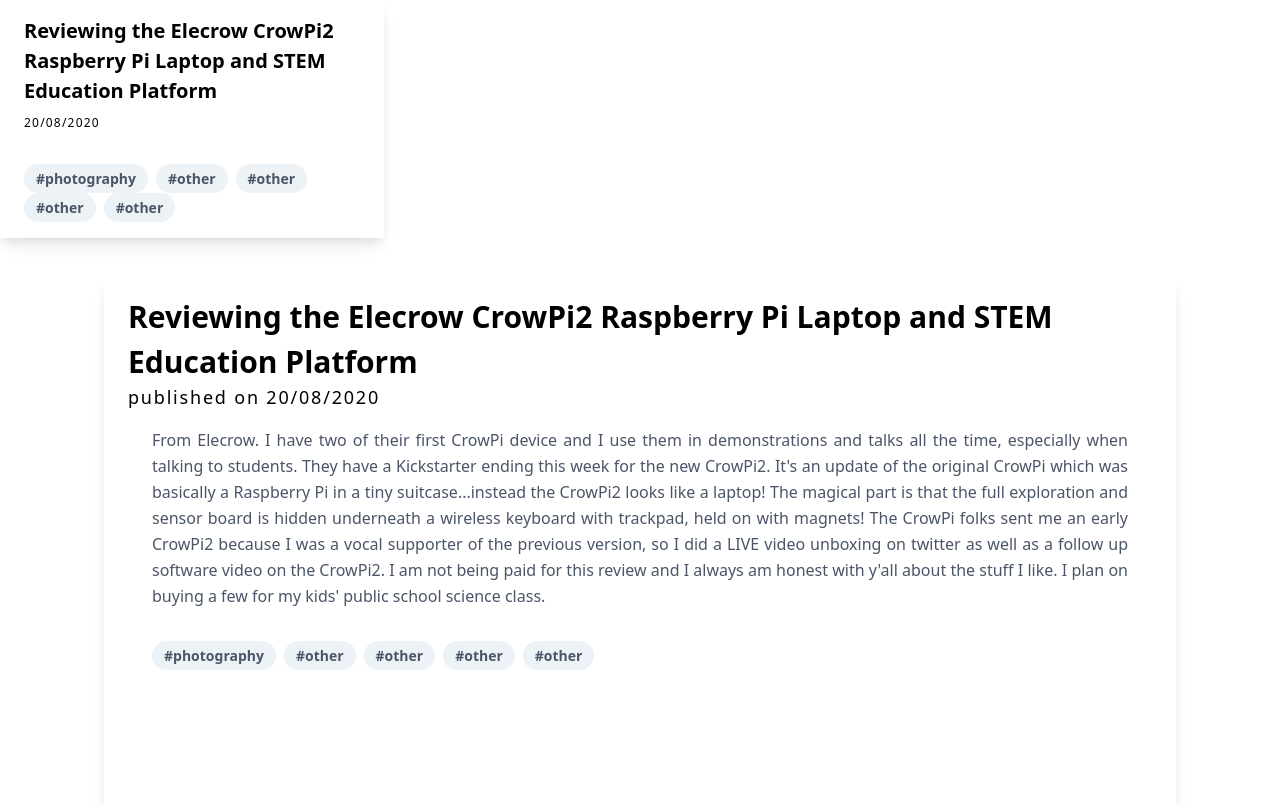
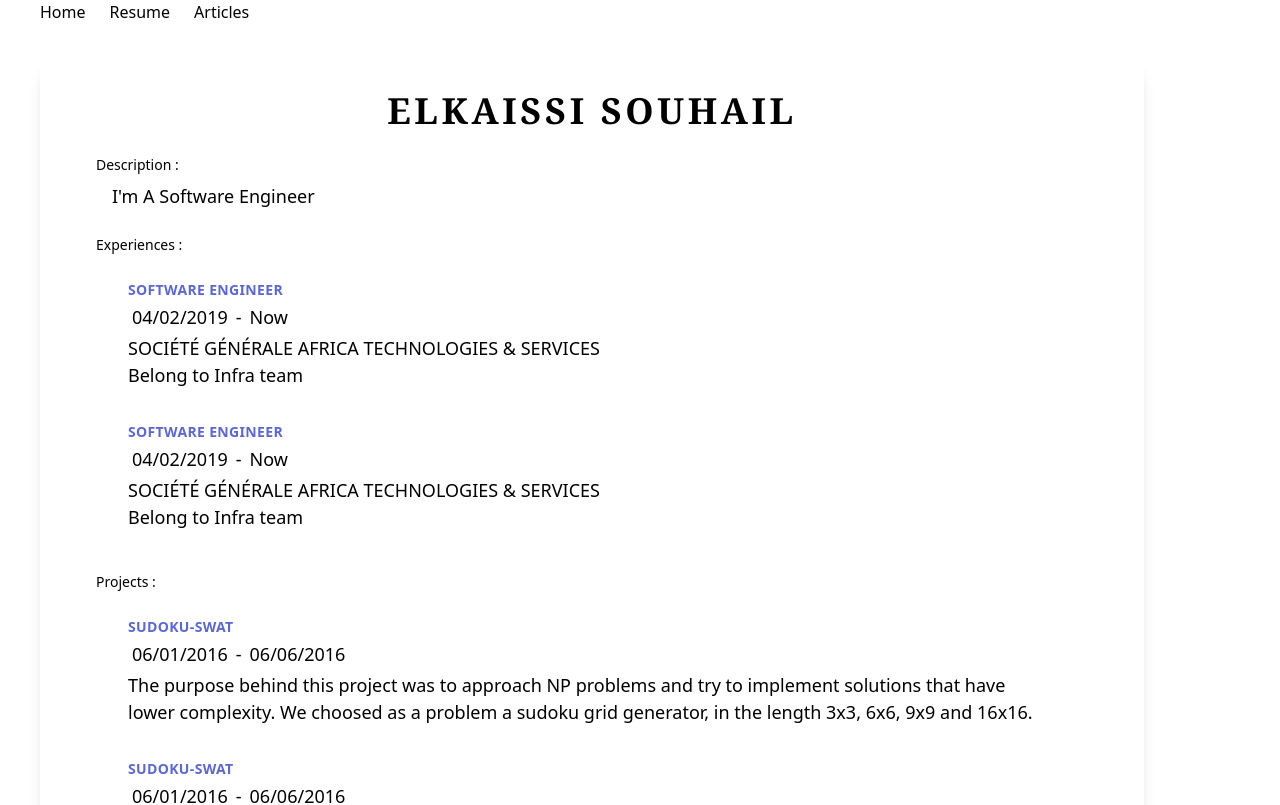
Before and after one commit to souhailelk/myblog, a React (Create React App) app: page /Resume in a window 1280 px wide. Shown: the top 805 px of the page. Built offline with nearby package versions, Linux system fonts and the light colour scheme.

Commit message:
Add NavigationBar

```diff
--- a/package.json
+++ b/package.json
@@ -8,6 +8,7 @@
     "@testing-library/user-event": "^7.2.1",
     "react": "^16.13.1",
     "react-dom": "^16.13.1",
+    "react-router-dom": "^5.2.0",
     "react-scripts": "3.4.3",
     "tailwindcss": "^1.6.2"
   },
--- a/src/App.js
+++ b/src/App.js
@@ -1,5 +1,6 @@
 import React from 'react';
 import ArticleComponent from './components/Article'
+import NavigationBarComponent from './components/NavigationBar'
 import ArticleCard from './components/ArticleCard'
 import Article from './models/Article'
 import ResumeComponent from './components/Resume'
@@ -7,17 +8,24 @@
 import Experience from './models/Experience'
 import Project from './models/Project'
 import Education from './models/Education'
+import NavigationBarItem from './models/NavigationBarItem'
+import {
+  BrowserRouter as Router,
+  Switch,
+  Route,
+  useLocation
+} from "react-router-dom";
 
 
 
-function GetArticle() {
-  const content = <p>From Elecrow. I have two of their first CrowPi device and I use them in demonstrations and talks all the time, especially when talking to students.
+function GetArticle(id) {
+const content = <p>{id}From Elecrow. I have two of their first CrowPi device and I use them in demonstrations and talks all the time, especially when talking to students.
   They have a Kickstarter ending this week for the new CrowPi2. It's an update of the original CrowPi which was basically a Raspberry Pi in a tiny suitcase...instead the CrowPi2 looks like a laptop! The magical part is that the full exploration and sensor board is hidden underneath a wireless keyboard with trackpad, held on with magnets!
   The CrowPi folks sent me an early CrowPi2 because I was a vocal supporter of the previous version, so I did a LIVE video unboxing on twitter as well as a follow up software video on the CrowPi2. I am not being paid for this review and I always am honest with y'all about the stuff I like. I plan on buying a few for my kids' public school science class.</p>
   const title = "Reviewing the Elecrow CrowPi2 Raspberry Pi Laptop and STEM Education Platform"
   const date = "20/08/2020"
   const tags = ["photography", "other", "other", "other", "other"]
-  return new Article(title, content, date, tags)
+  return new Article(id, title, content, date, tags)
 }
 
 function GetResume() {
@@ -39,22 +47,59 @@
     "The purpose behind this project was to approach NP problems and try to implement solutions that have lower complexity. We choosed as a problem a sudoku grid generator, in the length 3x3, 6x6, 9x9 and 16x16.",
     "06/01/2016",
     "06/06/2016")
-  const experiences = [experience,experience]
+  const experiences = [experience, experience]
   const projects = [project, project]
-  const educations = [education,education]
+  const educations = [education, education]
   return new Resume("ELKAISSI SOUHAIL", description, projects, experiences, educations);
 }
 
+function Page404(){
+  let location = useLocation();
 
-function App() {
-  var article = GetArticle();
   return (
     <div>
-      <ArticleCard article={article} />
-      <ArticleComponent article={article} />
-      <ResumeComponent resume={GetResume()} />
+        No match for {location.pathname}
     </div>
   );
 }
 
+function App() {
+  const navigationBarItems =
+    [
+      new NavigationBarItem("Home", "/"),
+      new NavigationBarItem("Resume", "/Resume"),
+      new NavigationBarItem("Articles", "/Articles"),
+    ]
+  const articles = [GetArticle(1), GetArticle(2), GetArticle(3)]
+  let articleCards = []
+  articles.forEach(article => articleCards.push(
+    <ArticleCard article={article} />
+  ))
+  let ArticlesRoutes = []
+  articles.forEach(article => ArticlesRoutes.push(
+    <Route path={"/Article/" + article.id}>
+      <ArticleComponent article={article} />
+    </Route>
+  ))
+  return (<div>
+    <NavigationBarComponent navigationBarItems={navigationBarItems} />
+    <Router>
+      <Switch>
+      {ArticlesRoutes}
+        <Route path="/Resume">
+          <ResumeComponent resume={GetResume()} />
+        </Route>
+        <Route path="/Articles">
+          {articleCards}
+        </Route>
+        <Route path="/" />
+        <Route path='*'>
+          <Page404 />
+        </Route>
+      </Switch>
+    </Router>
+  </div>
+  );
+}
+
 export default App;
--- a/src/components/ArticleCard.js
+++ b/src/components/ArticleCard.js
@@ -8,7 +8,7 @@
         tags.push(<span class="inline-block bg-gray-200 rounded-full px-3 py-1 text-sm font-semibold text-gray-700 mr-2">#{tag}</span>));
     return (
         <div class=" max-w-sm rounded overflow-hidden shadow-lg">
-            <a href="#link">
+            <a href={"/Article/" + article.id}>
                 <div class="px-6 py-4">
                     <div class="font-bold text-xl mb-2">{article.title}</div>
                     <div class="flex text-xs tracking-widest break-words">{article.date}</div>
--- /dev/null
+++ b/src/components/NavigationBar.js
@@ -0,0 +1,22 @@
+import React from 'react'
+
+function NavigationBar(props) {
+    const { navigationBarItems } = props;
+    let items = []
+    navigationBarItems.forEach(navigationBarItem => {
+        items.push(
+            <li class="mr-6 font-medium hover:text-gray-900 transition duration-150 ease-in-out">
+                <a href={navigationBarItem.route}>{navigationBarItem.name}</a>
+            </li>)
+    });
+    return (
+        <div class="hidden md:block md:ml-10 md:pr-4">
+            <nav>
+                <ul class="flex">
+                    {items}
+                </ul>
+            </nav>
+        </div>);
+}
+
+export default NavigationBar;
--- a/src/models/Article.js
+++ b/src/models/Article.js
@@ -1,5 +1,6 @@
 class Article {
-    constructor(title, content, date, tags) {
+    constructor(id, title, content, date, tags) {
+        this.id = id;
         this.title = title;
         this.content = content;
         this.date = date;
--- /dev/null
+++ b/src/models/NavigationBarItem.js
@@ -0,0 +1,7 @@
+class NavigationBarItem {
+    constructor(name, route) {
+        this.name = name;
+        this.route = route;
+    }
+}
+export default NavigationBarItem;
```
Also changed, not shown: 2 other files (tests, documents, lock files or other folders).
